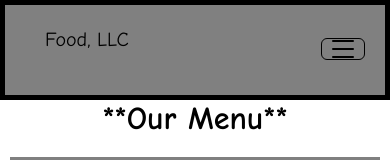
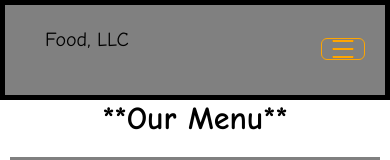
Before and after one commit to gokusen123/module3-solution, a plain HTML site: page index.html in a window 390 px wide. Shown: the top 160 px of the page. Drawn offline with Linux system fonts and the light colour scheme.

Commit message:
Update style.css

```diff
--- a/css/style.css
+++ b/css/style.css
@@ -59,3 +59,6 @@ span.s {
     width: 100%;
   }
 }
+.navbar-header button.navbar-toggle, .navbar-header .icon-bar {
+  border: 1px solid orange;
+}
```
